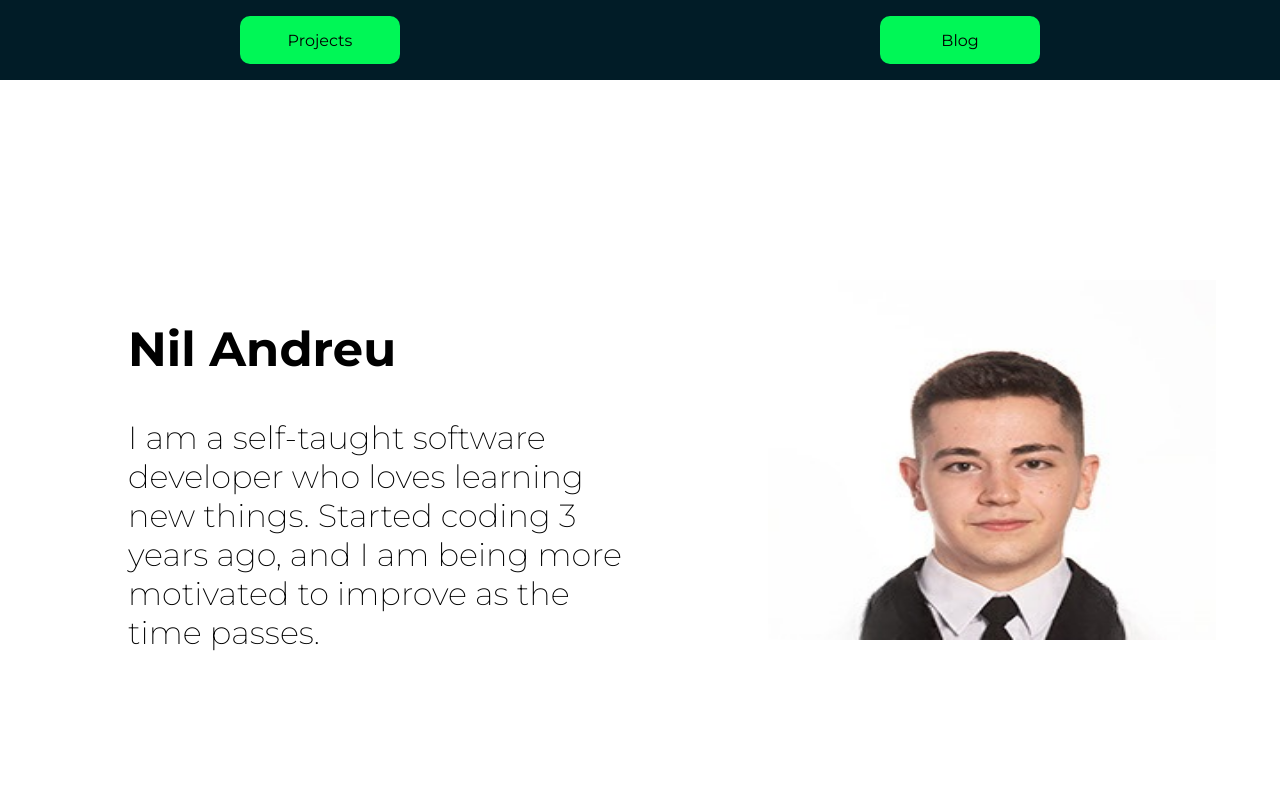
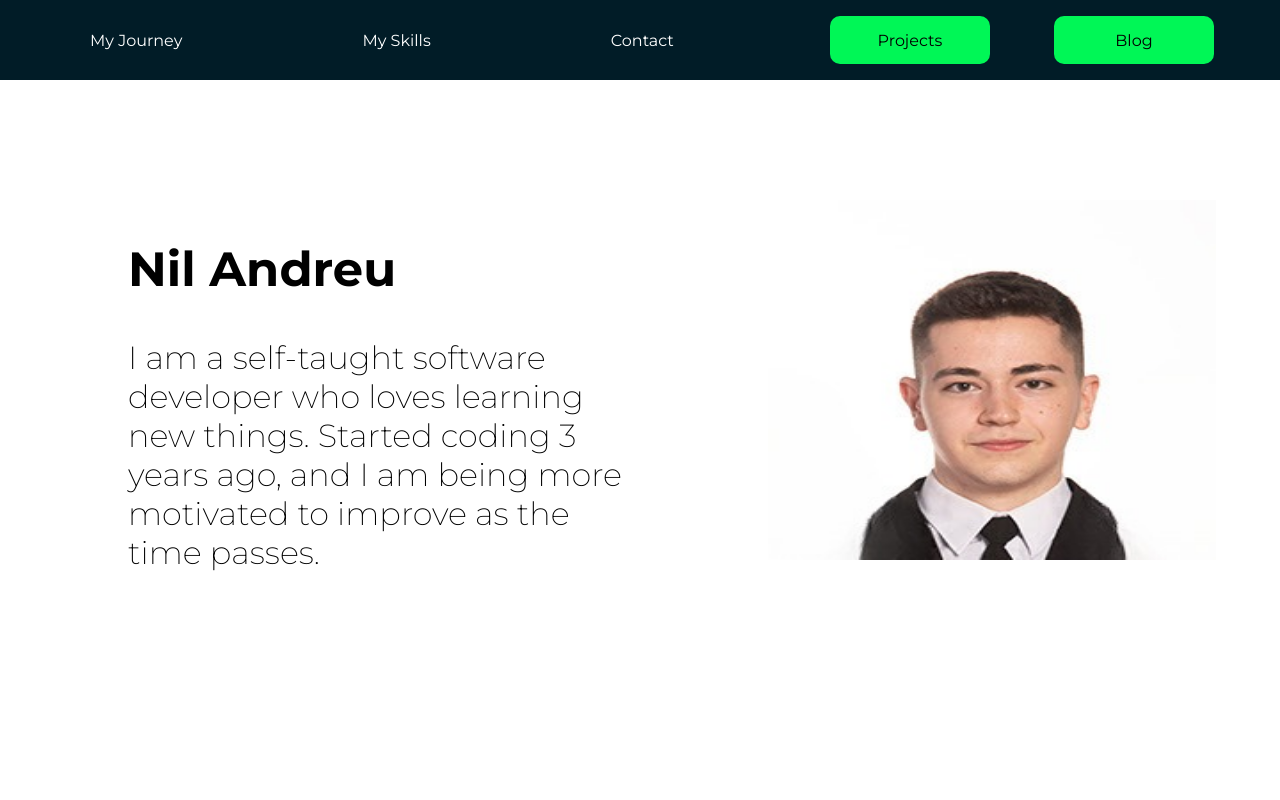
Before and after one commit to nil-andreu/personal-blog, a React (Vite) app in the folder frontend/: page / in a window 1280 px wide. Shown: the top 800 px of the page. Built offline with nearby package versions, Linux system fonts and the light colour scheme; a web font is replaced by a local one.

Commit message:
Feat: Terraform

```diff
--- a/frontend/src/components/common/Navbar.tsx
+++ b/frontend/src/components/common/Navbar.tsx
@@ -1,24 +1,79 @@
-import React from 'react'
-import styled from 'styled-components'
-import Button from './Button'
+
+
+import React from "react";
+import styled from "styled-components";
+import Button from "./Button";
+import { Link as AnimateLink } from "react-scroll";
+import scrollFunction from "../utilities/scrollFunction";
 
 function Navbar() {
+    // Creationg of the Text Links
+  const textLink: { [key: string]: string } = {
+    journey: "My Journey",
+    skills: "My Skills",
+    contact: "Contact"
+
+  };
+
+  // Adding interactivity when user scrolls
+  window.onscroll = function() {scrollFunction()};
+
   return (
-    <Container>
+    <Container id="navbar">
+      {Object.keys(textLink).map((key) => {
+        return (
+          <TextLink
+            activeClass="active"
+            to={key}
+            spy={true}
+            smooth={true}
+            offset={-100}
+            duration={500}
+          >
+            {textLink[key]}
+          </TextLink>
+        );
+      })}
+      <ButtonContainer>
         <Button>Projects</Button>
         <Button>Blog</Button>
+      </ButtonContainer>
     </Container>
-  )
+  );
 }
 
 const Container = styled.div`
-    display: flex;
-    flex-direction: row;
-    align-items: center;
-    justify-content: space-around;
-    margin: 0 0 auto 0;
-    height: 10vh;
-    background-color: ${props => props.theme.background};
-`
+position: fixed;
+  margin: 0 0 auto 0;
+  width: 100vw;
+  height: 10vh;
+  z-index: 5;
+  background-color: ${(props) => props.theme.background};
+  display: flex;
+  flex-direction: row;
+  align-items: center;
+  justify-content: space-around;
+  &:hover {
+      // In the case of hover, we overwrite the scrollFunction values
+      opacity: 1 !important;
+      background-color: ${(props) => props.theme.background} !important;
+  }
+`;
 
-export default Navbar
+const TextLink = styled(AnimateLink)`
+  color: white;
+  padding: 1.5rem;
+  &:hover {
+    cursor: pointer;
+    font-weight: bold;
+  }
+`;
+
+const ButtonContainer = styled.div`
+  width: 30vw;
+  display: flex;
+  flex-direction: row;
+  justify-content: space-between;
+`;
+
+export default Navbar;
```
